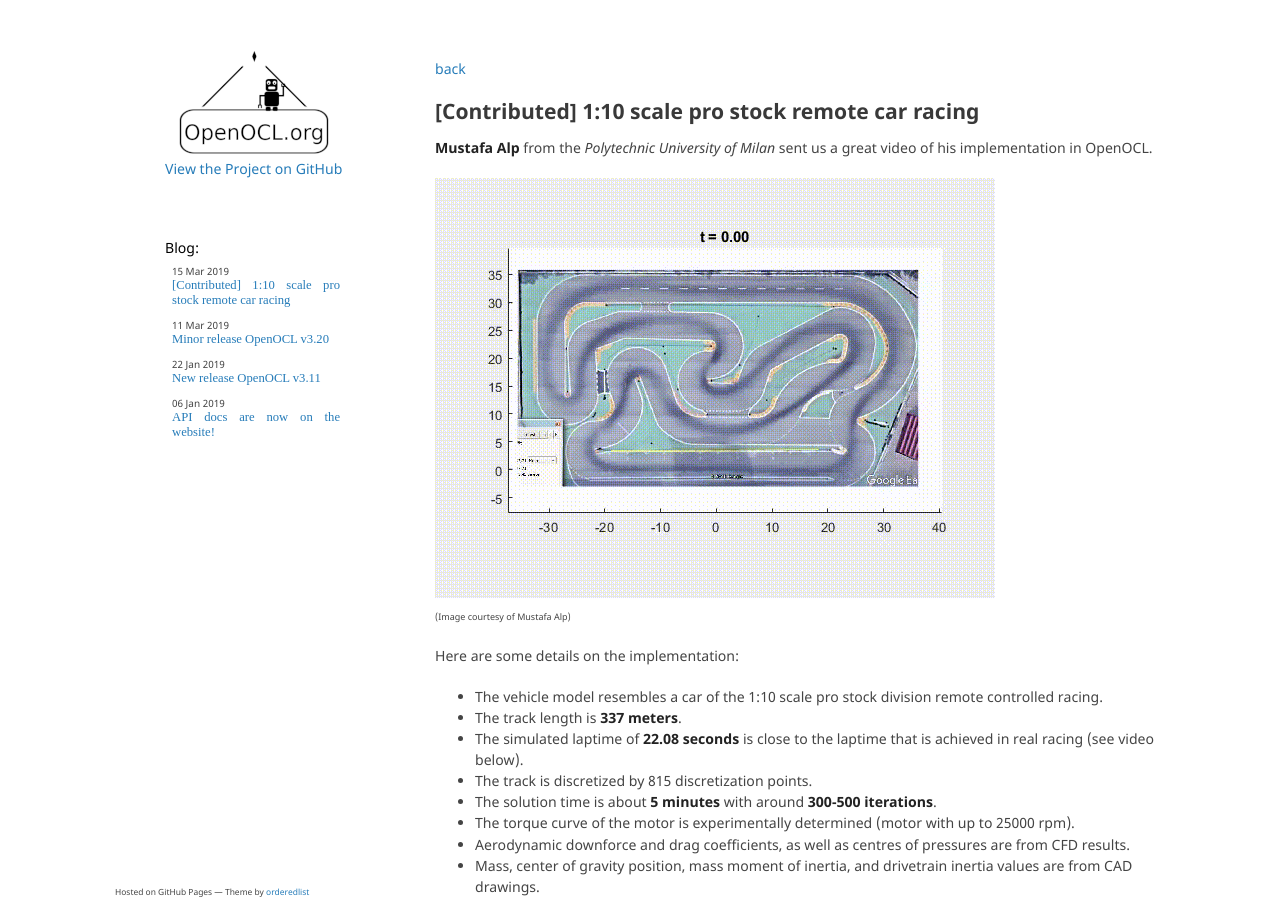
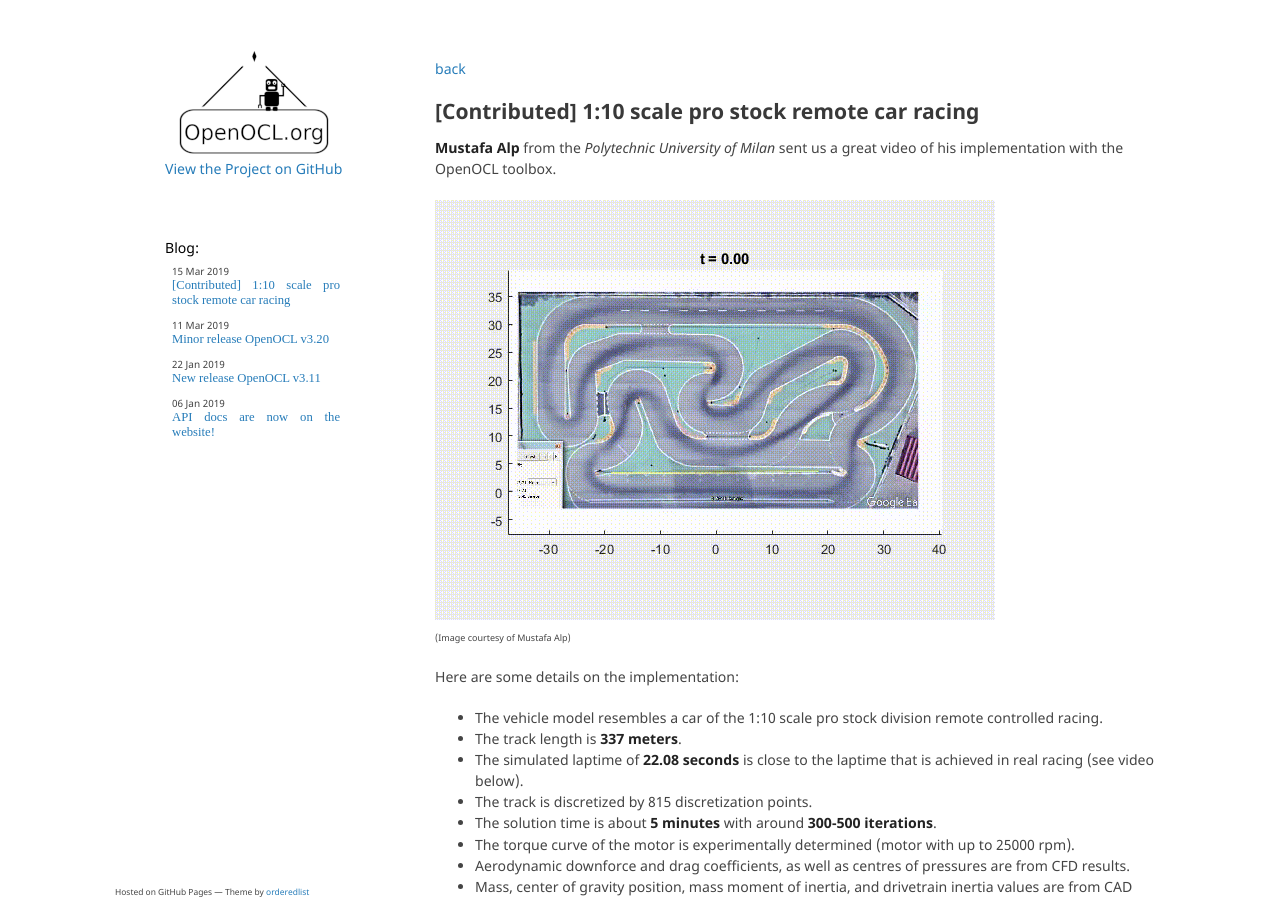
Before and after one commit to OpenOCL/openocl.github.io, a Jekyll site: the page built from _posts/2019-03-15-stock-pro-race-car.md, in a window 1280 px wide and 900 px high. Built offline with Jekyll 4.4.1, drawn with Linux system fonts in a browser that asks for light colours; some web fonts are replaced; our own code applies the rules of GitHub Pages for plain Markdown files.

Commit message:
Update 2019-03-15-stock-pro-race-car.md

```diff
--- a/_posts/2019-03-15-stock-pro-race-car.md
+++ b/_posts/2019-03-15-stock-pro-race-car.md
@@ -1,11 +1,12 @@
 ---
 categories: contributed
 title: "[Contributed] 1:10 scale pro stock remote car racing"
+last_modified_at: 2019-03-29
 permalink: /:categories/:title/
 hidden: false
 ---
 
-**Mustafa Alp** from the *Polytechnic University of Milan* sent us a great video of his implementation in OpenOCL.
+**Mustafa Alp** from the *Polytechnic University of Milan* sent us a great video of his implementation with the OpenOCL toolbox.
 
 ![Animation of race track](/assets/posts/lapsim_2208_v1.gif)
 <span style="font-size: xx-small;">(Image courtesy of Mustafa Alp)</span>
```
